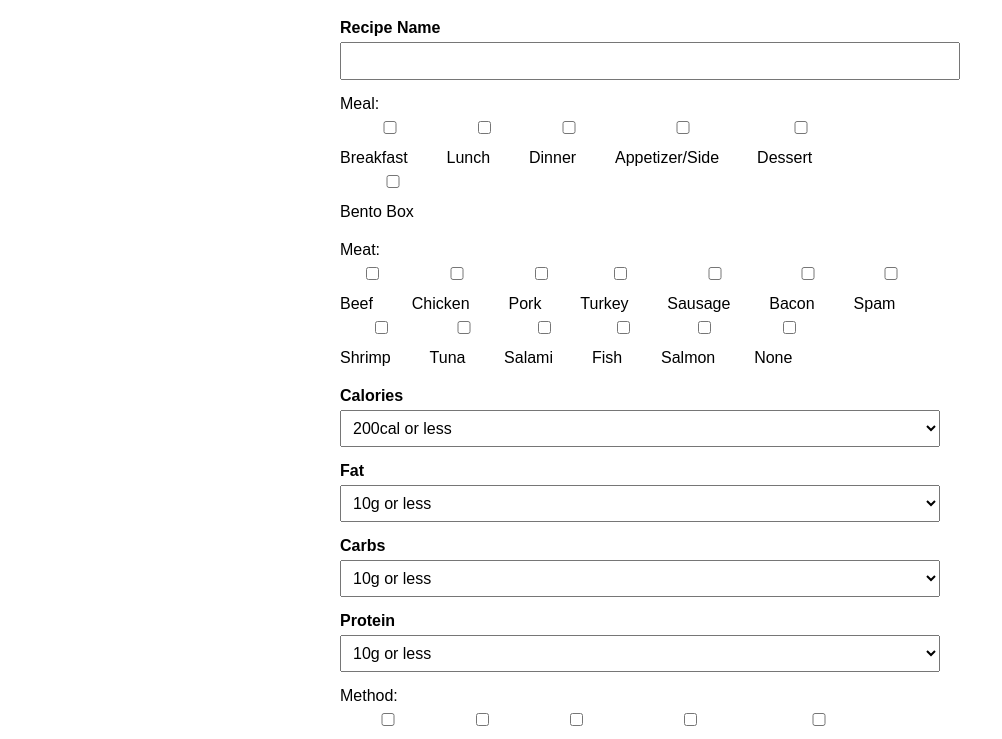
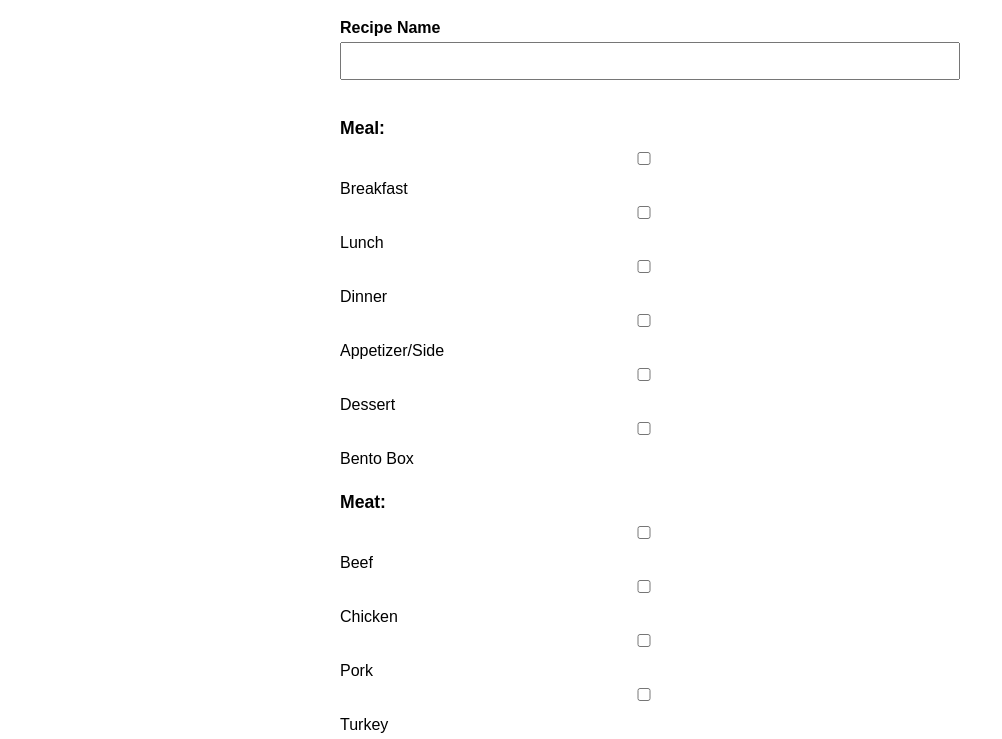
Before and after one commit to lolaphoenix/zachsrecipes.github.io, a plain HTML site: page form.html in a window 1280 px wide. Shown: the part 61-800 px from the top of the page, without its empty margins (0-1002 px from the left). Drawn offline with Linux system fonts and the light colour scheme.

Commit message:
Update form.html

```diff
--- a/form.html
+++ b/form.html
@@ -9,7 +9,8 @@
         form { max-width: 600px; margin: 0 auto; }
         label { display: block; margin-bottom: 5px; font-weight: bold; }
         .checkbox-group { margin-bottom: 15px; }
-        .checkbox-group label { font-weight: normal; display: inline-block; margin-right: 10px; }
+        .checkbox-group h4 { font-size: 1.1em; margin-bottom: 10px; }
+        .checkbox-group label { display: block; margin-bottom: 5px; font-weight: normal; }
         input, select, textarea { width: 100%; margin-bottom: 15px; padding: 8px; font-size: 1em; }
         button { padding: 10px 20px; font-size: 1em; cursor: pointer; }
     </style>
@@ -23,7 +24,7 @@
     <input type="text" id="recipeName" name="RecipeName" required>
 
     <div class="checkbox-group">
-        <label>Meal:</label><br>
+        <h4>Meal:</h4>
         <label><input type="checkbox" name="Meal" value="Breakfast"> Breakfast</label>
         <label><input type="checkbox" name="Meal" value="Lunch"> Lunch</label>
         <label><input type="checkbox" name="Meal" value="Dinner"> Dinner</label>
@@ -33,7 +34,7 @@
     </div>
 
     <div class="checkbox-group">
-        <label>Meat:</label><br>
+        <h4>Meat:</h4>
         <label><input type="checkbox" name="Meat" value="Beef"> Beef</label>
         <label><input type="checkbox" name="Meat" value="Chicken"> Chicken</label>
         <label><input type="checkbox" name="Meat" value="Pork"> Pork</label>
@@ -88,7 +89,7 @@
     </select>
 
     <div class="checkbox-group">
-        <label>Method:</label><br>
+        <h4>Method:</h4>
         <label><input type="checkbox" name="Method" value="Stovetop"> Stovetop</label>
         <label><input type="checkbox" name="Method" value="Baking"> Baking</label>
         <label><input type="checkbox" name="Method" value="Air Fryer"> Air Fryer</label>
@@ -111,7 +112,6 @@
 
 <script>
     function addRecipe() {
-        // Collect form data
         const form = document.getElementById('recipeForm');
         const formData = new FormData(form);
         const newRecipe = {};
@@ -128,7 +128,6 @@
             }
         });
 
-        // Output JSON for manual updating
         console.log(JSON.stringify(newRecipe, null, 2));
         alert('Recipe JSON generated. Check the console for the result.');
     }
```
